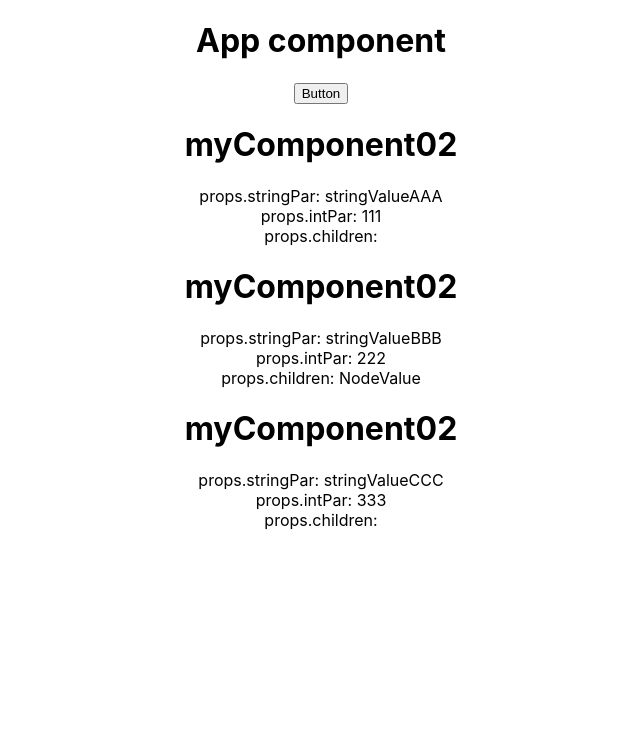
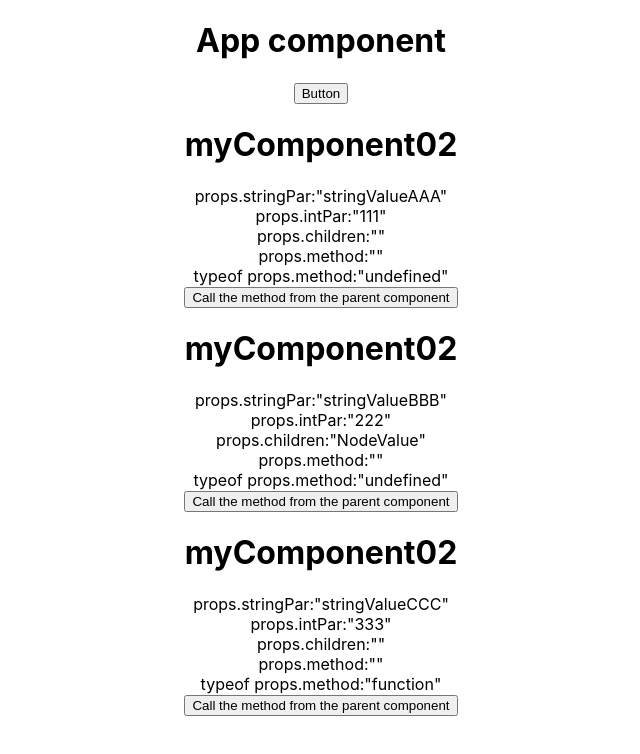
Before and after one commit to pawelmod/course_react_the_complete_guide, a React (Create React App) app: page / in a window 1280 px wide. Shown: the top 754 px of the page, without its empty margins (319-959 px from the left). Built offline with nearby package versions, Linux system fonts and the light colour scheme.

Commit message:
props as method reference to the parent component

```diff
--- a/src/App.js
+++ b/src/App.js
@@ -36,9 +36,19 @@ console.log("i: "+i);
       <div className="App">
         <h1>App component</h1>
         <button onClick={this.myButtonClickHandler}>Button</button>
-        <MyComponent02 stringPar={this.state.parameters[0].stringPar} intPar={this.state.parameters[0].intPar}/>
-        <MyComponent02 stringPar={this.state.parameters[1].stringPar} intPar={this.state.parameters[1].intPar}>NodeValue</MyComponent02>
-        <MyComponent02 stringPar={this.state.parameters[2].stringPar} intPar={this.state.parameters[2].intPar}/>
+        <MyComponent02
+          stringPar={this.state.parameters[0].stringPar}
+          intPar={this.state.parameters[0].intPar}/>
+
+        <MyComponent02
+          stringPar={this.state.parameters[1].stringPar}
+          intPar={this.state.parameters[1].intPar}>NodeValue</MyComponent02>
+
+        <MyComponent02
+          stringPar={this.state.parameters[2].stringPar}
+          intPar={this.state.parameters[2].intPar}
+          method={this.myButtonClickHandler}
+          />
       </div>
 
     );
--- a/src/MyComponent/MyComponent02.js
+++ b/src/MyComponent/MyComponent02.js
@@ -4,9 +4,12 @@ const myComponent02 = (props) => {
     return  (
         <div>
         <h1>myComponent02</h1>
-        <div>props.stringPar: {props.stringPar}</div>
-        <div>props.intPar: {props.intPar}</div>
-        <div>props.children: {props.children}</div>
+        <div>props.stringPar:"{props.stringPar}"</div>
+        <div>props.intPar:"{props.intPar}"</div>
+        <div>props.children:"{props.children}"</div>
+        <div>props.method:"{props.method}"</div>
+        <div>typeof props.method:"{typeof props.method}"</div>
+        <button onClick={props.method}>Call the method from the parent component</button>
         </div>
      ) ;
 }
--- a/src/index.js
+++ b/src/index.js
@@ -5,7 +5,7 @@ import App from './App';
 import AppHooks from './AppHooks';
 import * as serviceWorker from './serviceWorker';
 
-ReactDOM.render(<AppHooks />, document.getElementById('root'));
+ReactDOM.render(<App />, document.getElementById('root'));
 
 // If you want your app to work offline and load faster, you can change
 // unregister() to register() below. Note this comes with some pitfalls.
```
Also changed, not shown: 1 other file (tests, documents, lock files or other folders).
